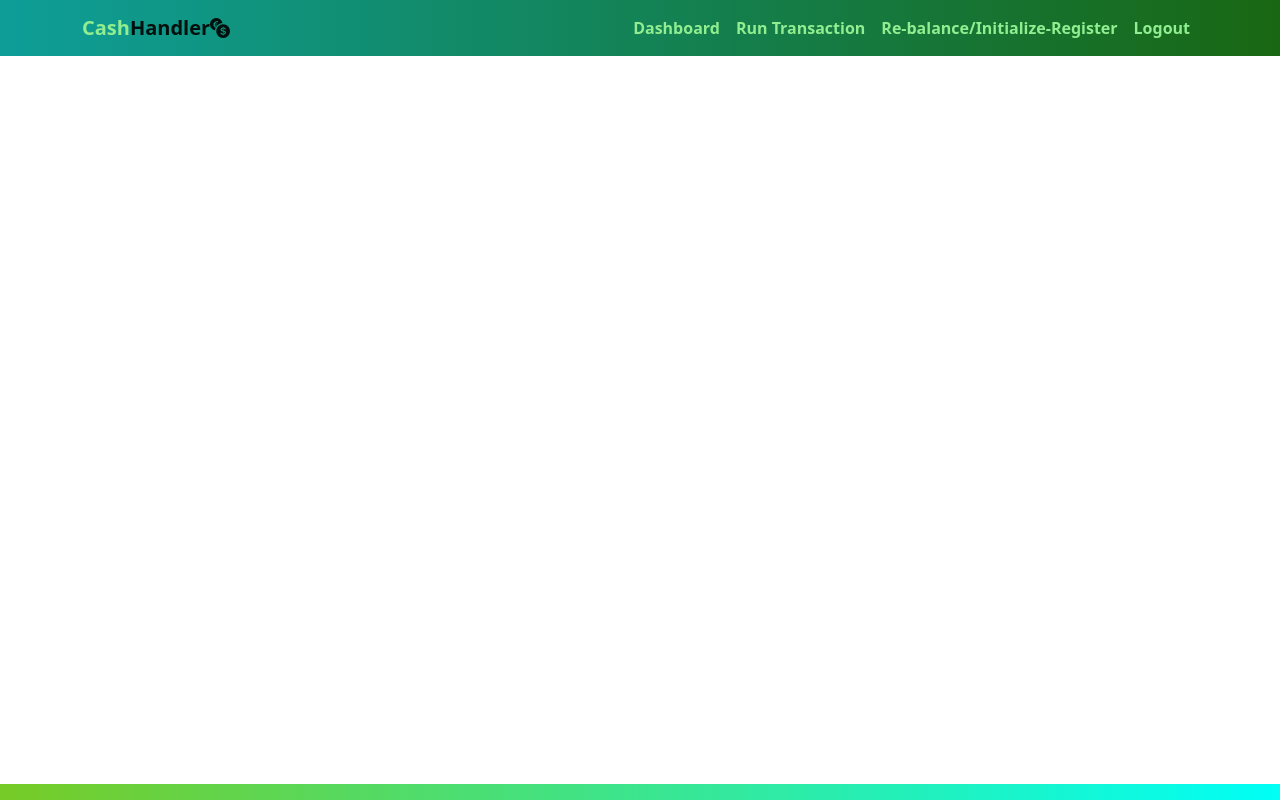
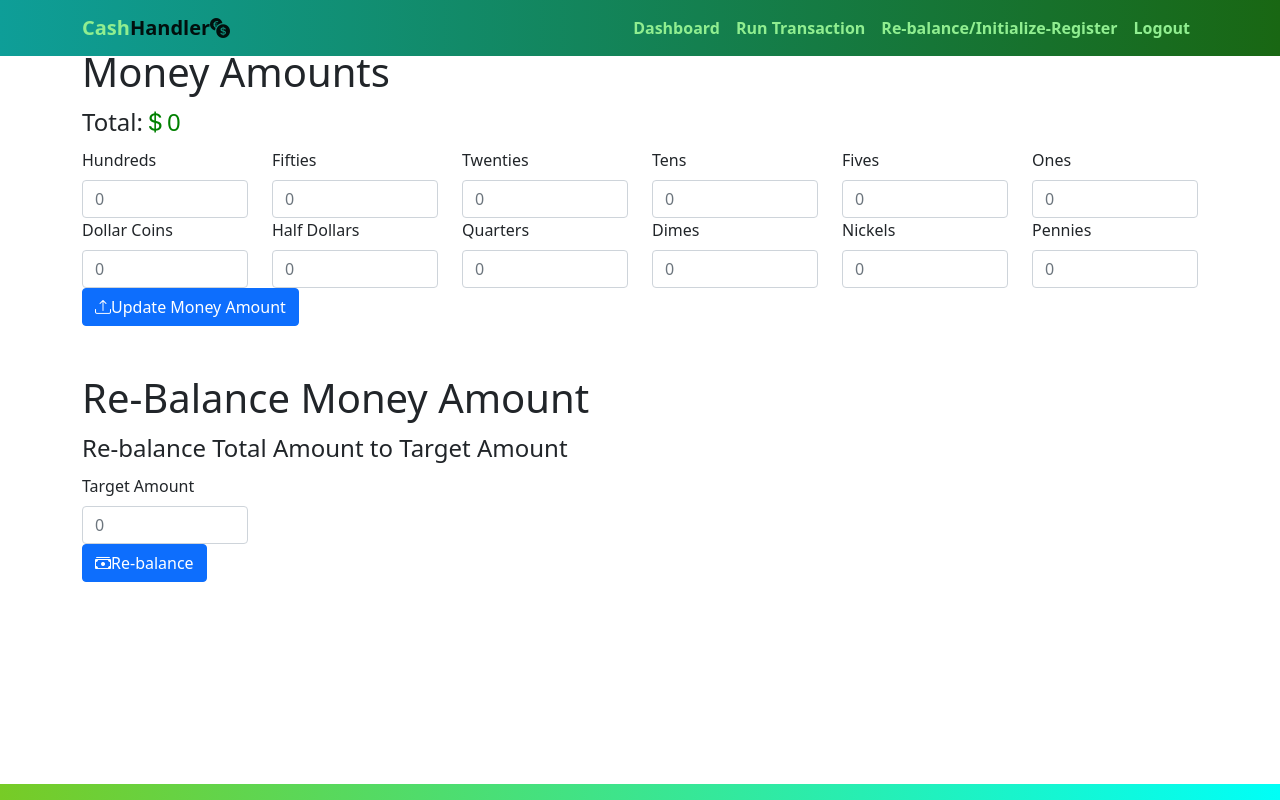
Before and after one commit to canismajor88/CashHandler, an Angular app in the folder UICashHandler/ui-cash/: page /rebalance in a window 1280 px wide. Built offline with nearby package versions, Linux system fonts and the light colour scheme; sample sign-in values are in the browser's storage.

Commit message:
Added Html for rebalance comp

```diff
--- a/UICashHandler/ui-cash/src/app/cash-handler/components/rebalance/rebalance.component.html
+++ b/UICashHandler/ui-cash/src/app/cash-handler/components/rebalance/rebalance.component.html
@@ -1 +1,88 @@
 <app-internal-nav></app-internal-nav>
+<form #f="ngForm" (ngSubmit)="updateMoneyAmounts(f)">
+  <div class="container m-26-p-15 mt-5">
+    <div class="row">
+      <div class="col m-25-p-10 rounded-corners">
+        <h1>Money Amounts</h1>
+        <legend>Total:<span style="color: green"> <i class="bi bi-currency-dollar"></i>{{total}}</span></legend>
+      </div>
+    </div>
+  </div>
+      <div class="container">
+        <div class="row">
+          <div class="col-2">
+            <label for="hundreds" class="form-label">Hundreds</label>
+            <input type="text" id="hundreds" class="form-control" placeholder="{{hundreds}}">
+          </div>
+          <div class="col-2">
+            <label for="fifties" class="form-label">Fifties</label>
+            <input type="text" id="fifties" class="form-control" placeholder="{{halfDollars}}">
+          </div>
+          <div class="col-2">
+            <label for="twenties" class="form-label">Twenties</label>
+            <input type="text" id="twenties" class="form-control" placeholder="{{twenties}}">
+          </div>
+          <div class="col-2">
+            <label for="tens" class="form-label">Tens</label>
+            <input type="text" id="tens" class="form-control" placeholder="{{tens}}">
+          </div>
+          <div class="col-2">
+            <label for="fives" class="form-label">Fives</label>
+            <input type="text" id="fives" class="form-control" placeholder="{{fives}}">
+          </div>
+          <div class="col-2">
+            <label for="ones" class="form-label">Ones</label>
+            <input type="text" id="ones" class="form-control" placeholder="{{ones}}">
+          </div>
+        </div>
+        <div class="row">
+          <div class="col-2">
+            <label for="dollarCoins" class="form-label" >Dollar Coins</label>
+            <input type="text" id="dollarCoins" class="form-control" placeholder="{{dollarCoins}}">
+          </div>
+          <div class="col-2">
+            <label for="halfDollar" class="form-label" >Half Dollars</label>
+            <input type="text" id="halfDollar" class="form-control" placeholder="{{halfDollars}}">
+          </div>
+          <div class="col-2">
+            <label for="quarters" class="form-label">Quarters</label>
+            <input type="text" id="quarters" class="form-control" placeholder="{{quarters}}">
+          </div>
+          <div class="col-2">
+            <label for="dimes" class="form-label">Dimes</label>
+            <input type="text" id="dimes" class="form-control" placeholder="{{dimes}}">
+          </div>
+          <div class="col-2">
+            <label for="nickles" class="form-label">Nickels</label>
+            <input type="text" id="nickles" class="form-control" placeholder="{{nickles}}">
+          </div>
+          <div class="col-2">
+            <label for="pennies" class="form-label">Pennies</label>
+            <input type="text" id="pennies" class="form-control" placeholder="{{pennies}}">
+          </div>
+        </div>
+        <button type="submit"
+                [disabled]="f.invalid"
+                class="btn btn-primary"><i class="bi bi-upload"></i>Update Money Amount</button>
+      </div>
+  <form #f="ngForm" (ngSubmit)="updateMoneyAmounts(f)">
+    <div class="container m-26-p-15 mt-5">
+      <div class="row">
+        <div class="col m-25-p-10 rounded-corners">
+          <h1>Re-Balance Money Amount</h1>
+          <legend>Re-balance Total Amount to Target Amount</legend>
+        </div>
+      </div>
+    </div>
+    <div class="container">
+      <div class="row">
+        <div class="col-2">
+          <label for="targetAmount" class="form-label">Target Amount</label>
+          <input type="number" id="targetAmount" class="form-control" placeholder="0">
+        </div>
+      </div>
+      <button type="submit"
+              [disabled]="f.invalid"
+              class="btn btn-primary"><i class="bi bi-cash-stack"></i>Re-balance</button>
+    </div>
+</form>
--- a/UICashHandler/ui-cash/src/app/cash-handler/components/rebalance/rebalance.component.ts
+++ b/UICashHandler/ui-cash/src/app/cash-handler/components/rebalance/rebalance.component.ts
@@ -1,4 +1,6 @@
 import { Component, OnInit } from '@angular/core';
+import {MoneyAmount} from "../../../models/moneyAmount/money-amount.model";
+import {Router} from "@angular/router";
 
 @Component({
   selector: 'app-rebalance',
@@ -6,10 +8,53 @@ import { Component, OnInit } from '@angular/core';
   styleUrls: ['./rebalance.component.css']
 })
 export class RebalanceComponent implements OnInit {
+  hundreds = "0"
+  fifties = "0"
+  twenties = "0"
+  tens = "0"
+  fives = "0"
+  ones = "0"
+  dollarCoins = "0"
+  halfDollars = "0"
+  quarters = "0"
+  dimes = "0"
+  nickles = "0"
+  pennies = "0"
+  total="0"
+  moneyAmounts: any
 
-  constructor() { }
+  constructor(private router: Router) {
+  }
 
   ngOnInit(): void {
+    let token = localStorage.getItem('token')
+    if (token == "" || token == null) this.router.navigate(['/login']);
+    if (localStorage.getItem('moneyAmount') != null)
+      this.populateMoneyAmounts()
   }
 
+  populateMoneyAmounts() {
+    let moneyAmountStr: string | null = localStorage.getItem("moneyAmount");
+    if (moneyAmountStr) {
+      this.moneyAmounts = JSON.parse(moneyAmountStr) as MoneyAmount;
+    }
+    this.hundreds = this.moneyAmounts.HundredsAmount;
+    this.fifties = this.moneyAmounts.FiftiesAmount;
+    this.twenties = this.moneyAmounts.TwentiesAmount;
+    this.tens = this.moneyAmounts.TensAmount;
+    this.fives = this.moneyAmounts.FivesAmount;
+    this.ones = this.moneyAmounts.OnesAmount;
+    this.dollarCoins = this.moneyAmounts.DollarCoinAmount;
+    this.halfDollars = this.moneyAmounts.HalfDollarAmount;
+    this.quarters = this.moneyAmounts.QuartersAmount;
+    this.dimes = this.moneyAmounts.DimesAmount
+    this.nickles = this.moneyAmounts.NicklesAmount;
+    this.pennies = this.moneyAmounts.PenniesAmount;
+    this.total=this.moneyAmounts.TotalAmount;
+
+  }
+
+  updateMoneyAmounts(f: any) {
+
+  }
 }
--- a/UICashHandler/ui-cash/src/app/cash-handler/components/transactions/transactions.component.ts
+++ b/UICashHandler/ui-cash/src/app/cash-handler/components/transactions/transactions.component.ts
@@ -10,48 +10,48 @@ import {TransactionsService} from "../../../services/transactions/transactions.s
   styleUrls: ['./transactions.component.css']
 })
 export class TransactionsComponent implements OnInit {
-   moneyAmountLoaded=false
-  transactionsLoaded=false
+  moneyAmountLoaded = false
+  transactionsLoaded = false
 
-  constructor(private moneyAmountService : MoneyAmountService, private router: Router, private  transactionService: TransactionsService) {
-    let token=  localStorage.getItem('token')
-    if(token==""||token==null) this.router.navigate(['/login']);
+  constructor(private moneyAmountService: MoneyAmountService, private router: Router, private transactionService: TransactionsService) {
+    let token = localStorage.getItem('token')
+    if (token == "" || token == null) this.router.navigate(['/login']);
     this.populatePage()
   }
 
   ngOnInit(): void {
-    let token=  localStorage.getItem('token')
-    if(token==""||token==null) this.router.navigate(['/login']);
+    let token = localStorage.getItem('token')
+    if (token == "" || token == null) this.router.navigate(['/login']);
     console.log("init")
 
     this.populatePage()
   }
-  reLoadpage(){
+
+  reLoadpage() {
     window.location.reload();
   }
-  populatePage(){
 
-    this.transactionService.getTransactions().subscribe(()=>{
-      this.transactionsLoaded=true
-    },() =>
-    {
+  populatePage() {
+
+    this.transactionService.getTransactions().subscribe(() => {
+      this.transactionsLoaded = true
+    }, () => {
       //if error try again
-      this.transactionService.getTransactions().subscribe(()=>{
-        this.transactionsLoaded=true
-      },error =>
-      {
-        this.transactionsLoaded=false
+      this.transactionService.getTransactions().subscribe(() => {
+        this.transactionsLoaded = true
+      }, error => {
+        this.transactionsLoaded = false
         console.log(error)
       })
     })
-    this.moneyAmountService.getMoneyAmount().subscribe(()=>{
-      this.moneyAmountLoaded=true
-    },()=>{
+    this.moneyAmountService.getMoneyAmount().subscribe(() => {
+      this.moneyAmountLoaded = true
+    }, () => {
       //if error try again
-      this.moneyAmountService.getMoneyAmount().subscribe(()=>{
-        this.moneyAmountLoaded=true
-      },error=>{
-        this.router.routeReuseStrategy.shouldReuseRoute = function(){
+      this.moneyAmountService.getMoneyAmount().subscribe(() => {
+        this.moneyAmountLoaded = true
+      }, error => {
+        this.router.routeReuseStrategy.shouldReuseRoute = function () {
           return false;
         };
         this.router.events.subscribe((evt) => {
@@ -62,12 +62,11 @@ export class TransactionsComponent implements OnInit {
             window.scrollTo(0, 0);
           }
         });
-        this.moneyAmountLoaded=false
+        this.moneyAmountLoaded = false
         console.log(error)
       })
     })
 
 
-
   }
 }
```
